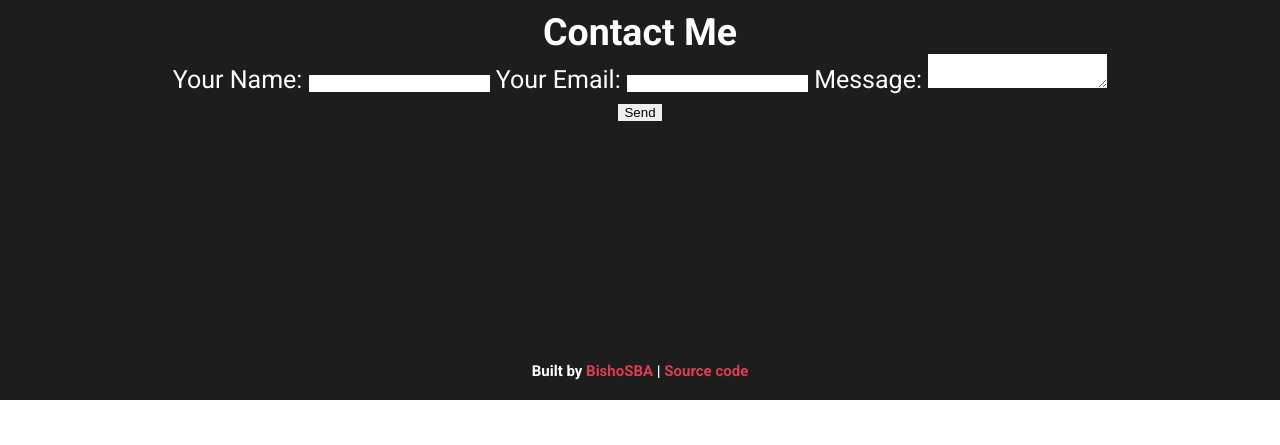
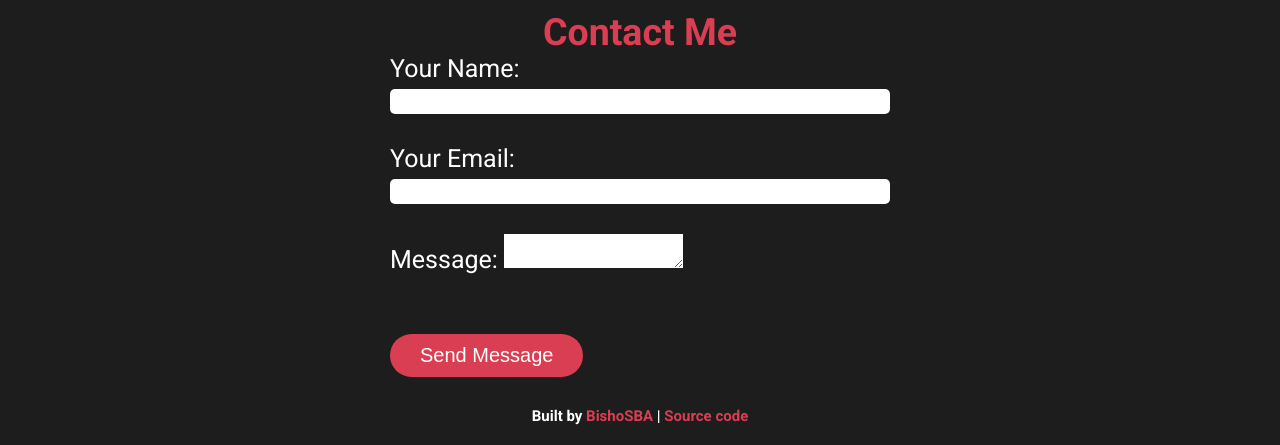
Before and after one commit to BishoSBA/portfolio, a website built with webpack: page dist/index.html in a window 1280 px wide. Shown: the part 2437-2882 px from the top of the page. Before the commit the page ends 2837 px from the top, so only its background shows below. Built offline with nearby package versions, Linux system fonts and the light colour scheme.

Commit message:
style form

```diff
--- a/src/style.scss
+++ b/src/style.scss
@@ -277,12 +277,48 @@ main {
 #contact {
 	display: flex;
 	flex-direction: column;
+	align-items: center;
 	background-color: $backgroundPrimaryColor;
 	font-size: 2.5rem;
 	position: relative;
 	padding: 10px 0px;
 	box-shadow: 0px 0px 2px black;
-	height: 400px;
+
+	& h2 {
+		color: $primaryColor;
+	}
+
+	& form {
+		display: flex;
+		flex-direction: column;
+		gap: 30px;
+		width: min(95%, 500px);
+		padding-bottom: 30px;
+
+		& > div {
+			display: flex;
+			flex-direction: column;
+
+			& label {
+				width: 100%;
+				text-align: left;
+			}
+
+			& input {
+				width: 100%;
+				height: 25px;
+				border-radius: 5px;
+			}
+		}
+		& button {
+			background-color: $primaryColor;
+			color: $secondaryColor;
+			padding: 10px 30px;
+			width: fit-content;
+			border-radius: 40px;
+			font-size: 2rem;
+		}
+	}
 }
 
 .copyright {
```
Also changed, not shown: dist/index.html.
